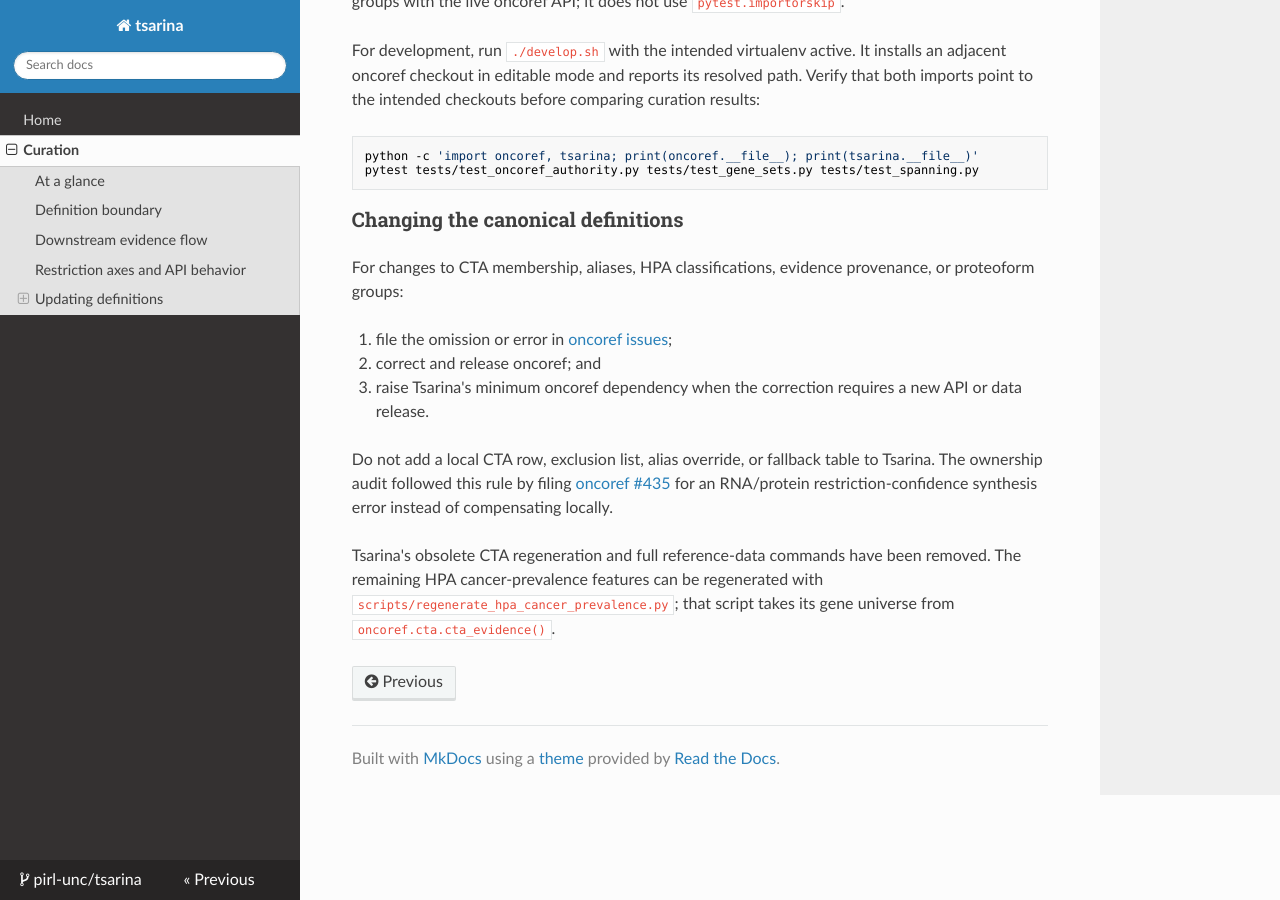
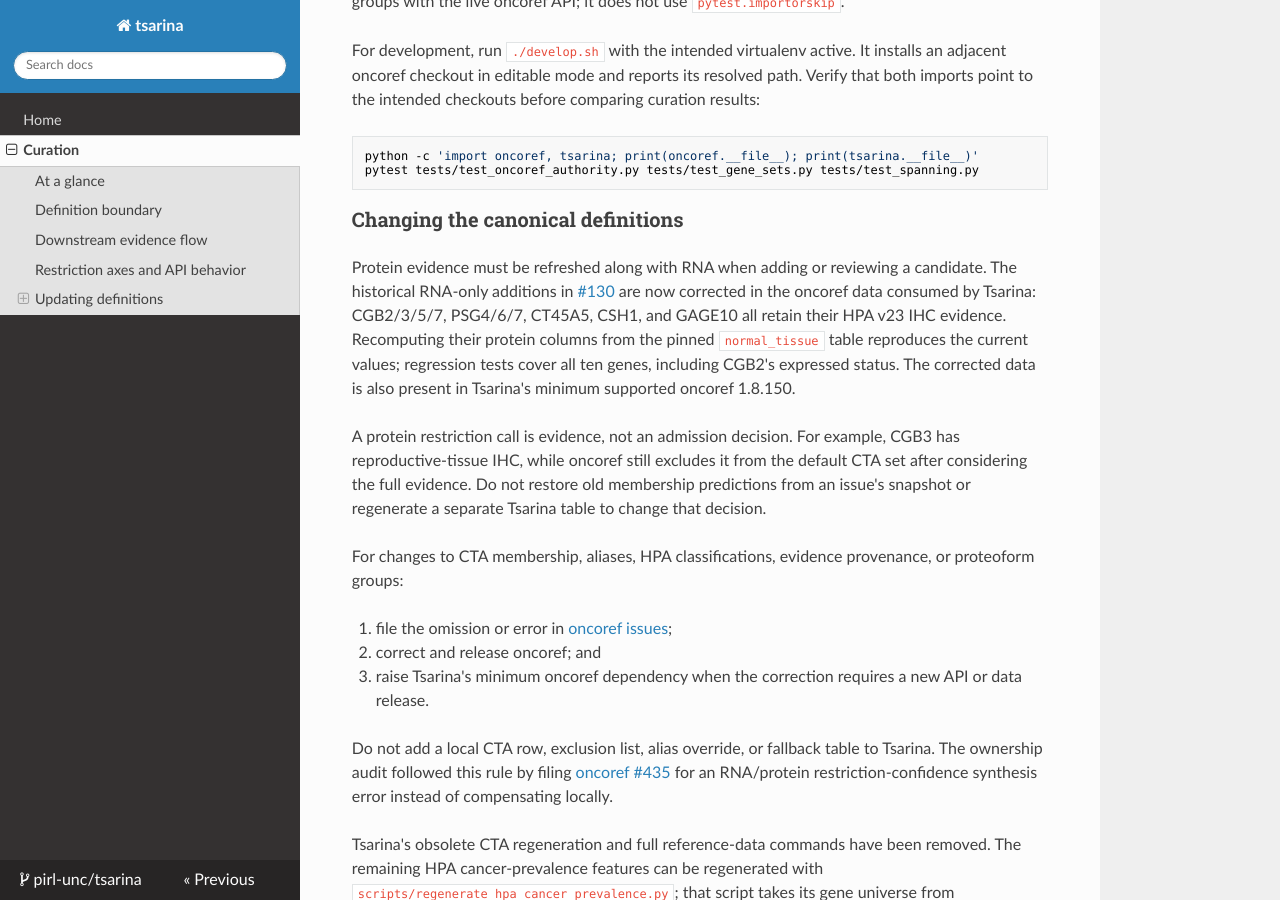
Before and after one commit to pirl-unc/tsarina, an MkDocs documentation site: the page built from docs/curation.md, in a window 1280 px wide and 900 px high, scrolled down 3367 px. Built offline with MkDocs 1.6.1, drawn with Linux system fonts in a browser that asks for light colours; nearby versions of some CDN libraries.

Commit message:
Guard restored HPA protein evidence for historical RNA-only CTAs

```diff
--- a/docs/curation.md
+++ b/docs/curation.md
@@ -156,6 +156,21 @@ pytest tests/test_oncoref_authority.py tests/test_gene_sets.py tests/test_spanni
 
 ### Changing the canonical definitions
 
+Protein evidence must be refreshed along with RNA when adding or reviewing a
+candidate. The historical RNA-only additions in
+[#130](https://github.com/pirl-unc/tsarina/issues/130) are now corrected in the
+oncoref data consumed by Tsarina: CGB2/3/5/7, PSG4/6/7, CT45A5, CSH1, and
+GAGE10 all retain their HPA v23 IHC evidence. Recomputing their protein columns
+from the pinned `normal_tissue` table reproduces the current values; regression
+tests cover all ten genes, including CGB2's expressed status. The corrected
+data is also present in Tsarina's minimum supported oncoref 1.8.150.
+
+A protein restriction call is evidence, not an admission decision. For
+example, CGB3 has reproductive-tissue IHC, while oncoref still excludes it
+from the default CTA set after considering the full evidence. Do not restore
+old membership predictions from an issue's snapshot or regenerate a separate
+Tsarina table to change that decision.
+
 For changes to CTA membership, aliases, HPA classifications, evidence
 provenance, or proteoform groups:
 
--- a/tsarina/version.py
+++ b/tsarina/version.py
@@ -10,4 +10,4 @@
 # See the License for the specific language governing permissions and
 # limitations under the License.
 
-__version__ = "1.31.3"
+__version__ = "1.31.4"
```
Also changed, not shown: tasks/todo.md (+22 -0 lines), 1 other file.
